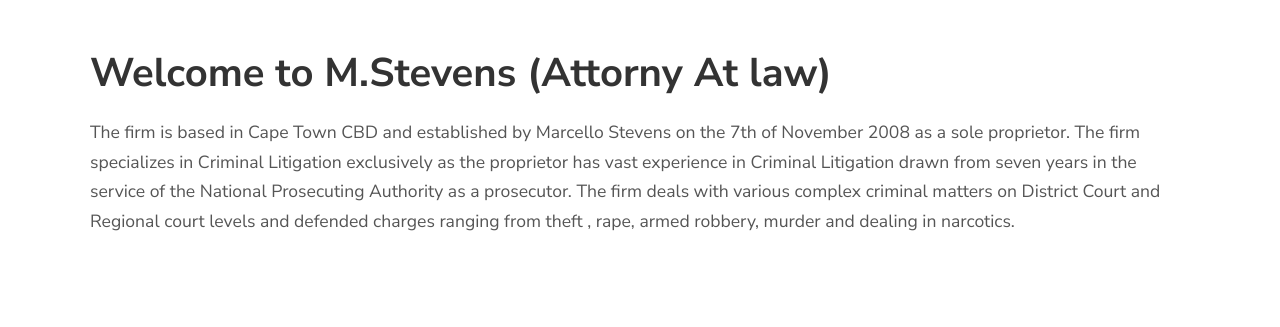
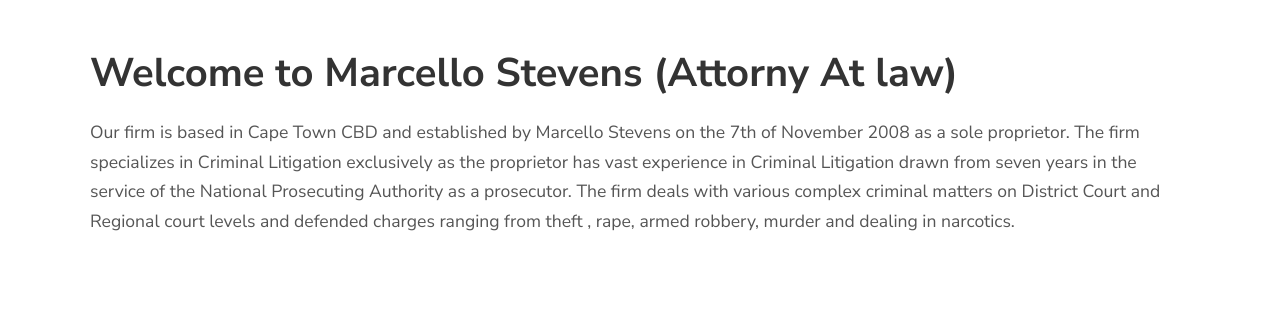
Before and after one commit to nungatung/StevensLaw, a plain HTML site: page index.html in a window 1280 px wide. Shown: the part 722-1049 px from the top of the page. Drawn offline with Linux system fonts and the light colour scheme.

Commit message:
Update index.html

```diff
--- a/index.html
+++ b/index.html
@@ -52,8 +52,8 @@
   <!-- 🔹 MAIN CONTENT -->
   <main class="main-content">
     <section class="intro">
-      <h2>Welcome to M.Stevens (Attorny At law)</h2>
-      <p>The firm is based in Cape Town CBD and established by Marcello Stevens on the 7th of November 2008 as a sole proprietor. The firm specializes in Criminal Litigation exclusively as the proprietor has vast experience in Criminal Litigation drawn from seven years in the service of the National Prosecuting Authority as a prosecutor. The firm deals with various complex criminal matters on District Court and Regional court levels and defended charges ranging from theft , rape, armed robbery, murder and dealing in narcotics.</p>
+      <h2>Welcome to Marcello Stevens (Attorny At law)</h2>
+      <p>Our firm is based in Cape Town CBD and established by Marcello Stevens on the 7th of November 2008 as a sole proprietor. The firm specializes in Criminal Litigation exclusively as the proprietor has vast experience in Criminal Litigation drawn from seven years in the service of the National Prosecuting Authority as a prosecutor. The firm deals with various complex criminal matters on District Court and Regional court levels and defended charges ranging from theft , rape, armed robbery, murder and dealing in narcotics.</p>
     </section>
   </main>
 
```
